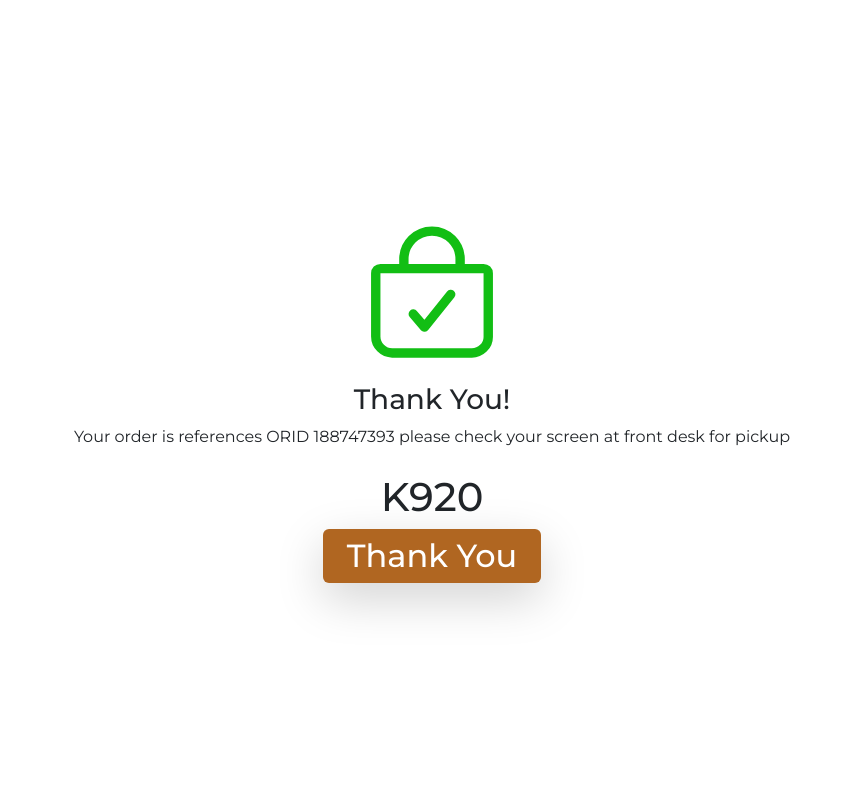
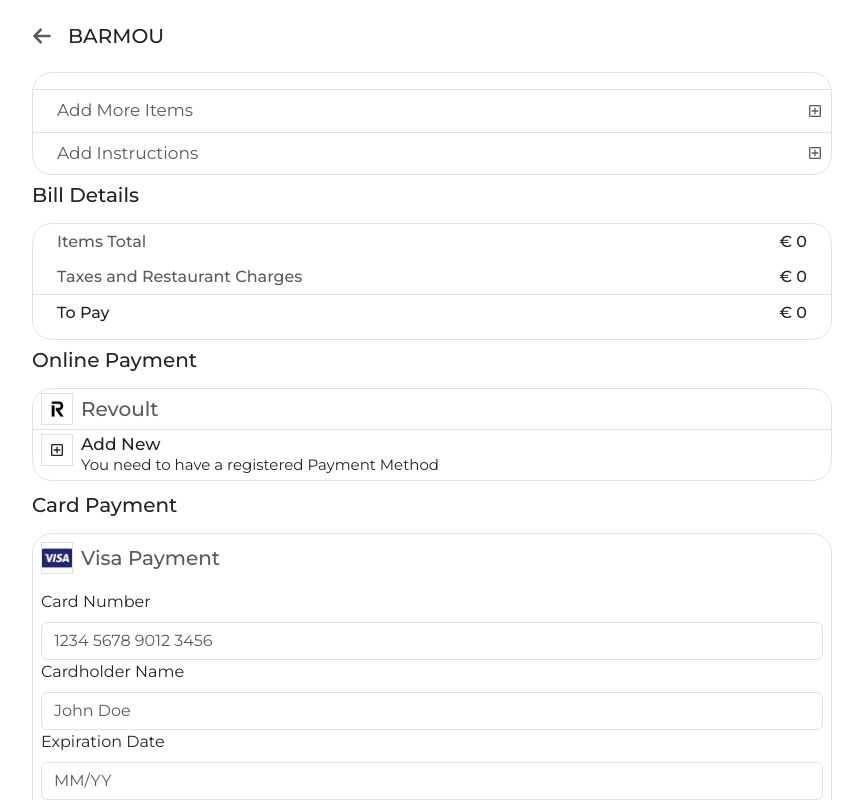
Before and after one commit to pradeeprawat11/barmou-large-screen-app, a React (Create React App) app: page /payment in a window 1280 px wide. Shown: the top 800 px of the page, without its empty margins (208-1071 px from the left). Built offline with nearby package versions, Linux system fonts and the light colour scheme.

Commit message:
feat: Added final screen of menu info

```diff
--- a/src/pages/Menu/Menu.jsx
+++ b/src/pages/Menu/Menu.jsx
@@ -287,9 +287,9 @@ const Menu = () => {
                 <div className="d-flex justify-content-between">
                   {isInCart(menu._id) ?
                   <div className="border border-dark d-flex justify-content-evenly align-items-center">
-                    <span onClick={()=>handleDecreseFromCart(menu._id)} className="px-1">-</span>
+                    <span className="px-1" onClick={() => handleDecreseFromCart(menu._id)}>-</span>
                     <span className="px-3">{getQuantity(menu._id)}</span>
-                    <span onClick={()=>handleAddToCart(menu._id)} className="px-1">+</span>
+                    <span className="px-1" onClick={() => handleAddToCart(menu)} >+</span>
                   </div>
                   :
                   <div className="buy-now-buttton rounded-3 p-1 d-flex align-items-center text-light">
--- a/src/pages/Payment/Payment.jsx
+++ b/src/pages/Payment/Payment.jsx
@@ -423,7 +423,7 @@ const Payment = () => {
           </div>
         </div>
       </div>
-      <Modal show={true} fullscreen={true}>
+      <Modal show={show} fullscreen={true}>
         <Modal.Body className="d-flex align-items-center justify-content-center h-100">
           {!isOrderAccepted ? (
             <div className="text-center">
```
